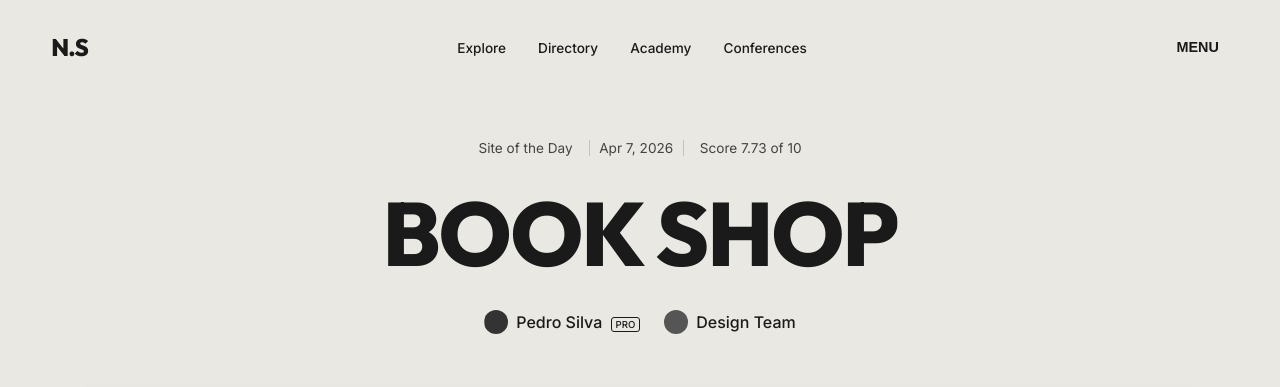
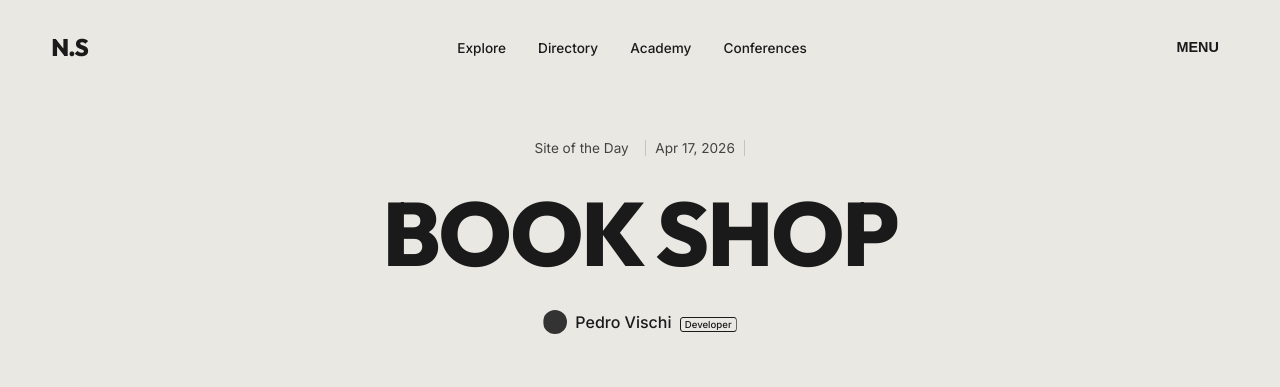
Before and after one commit to CrockCry/portfolioVue, a Vue app: page / in a window 1280 px wide. Shown: the top 387 px of the page. Built offline with nearby package versions, Linux system fonts and the light colour scheme.

Commit message:
feat: add Hero component with GSAP entrance animations

```diff
--- a/src/components/Hero.vue
+++ b/src/components/Hero.vue
@@ -6,8 +6,7 @@
       <div class="hero-meta reveal-text">
         <span class="reveal-inner">
           <span class="meta-label">Site of the Day</span>
-          <span class="meta-date">Apr 7, 2026</span>
-          <span class="meta-score">Score 7.73 of 10</span>
+          <span class="meta-date">Apr 17, 2026</span>
         </span>
       </div>
 
@@ -23,11 +22,7 @@
         <div class="reveal-inner authors-list">
           <div class="author">
             <div class="author-avatar" style="background:#333;"></div>
-            <span>Pedro Silva <span class="badge">PRO</span></span>
-          </div>
-          <div class="author">
-            <div class="author-avatar" style="background:#555;"></div>
-            <span>Design Team</span>
+            <span>Pedro Vischi <span class="badge">Developer</span></span>
           </div>
         </div>
       </div>
```
